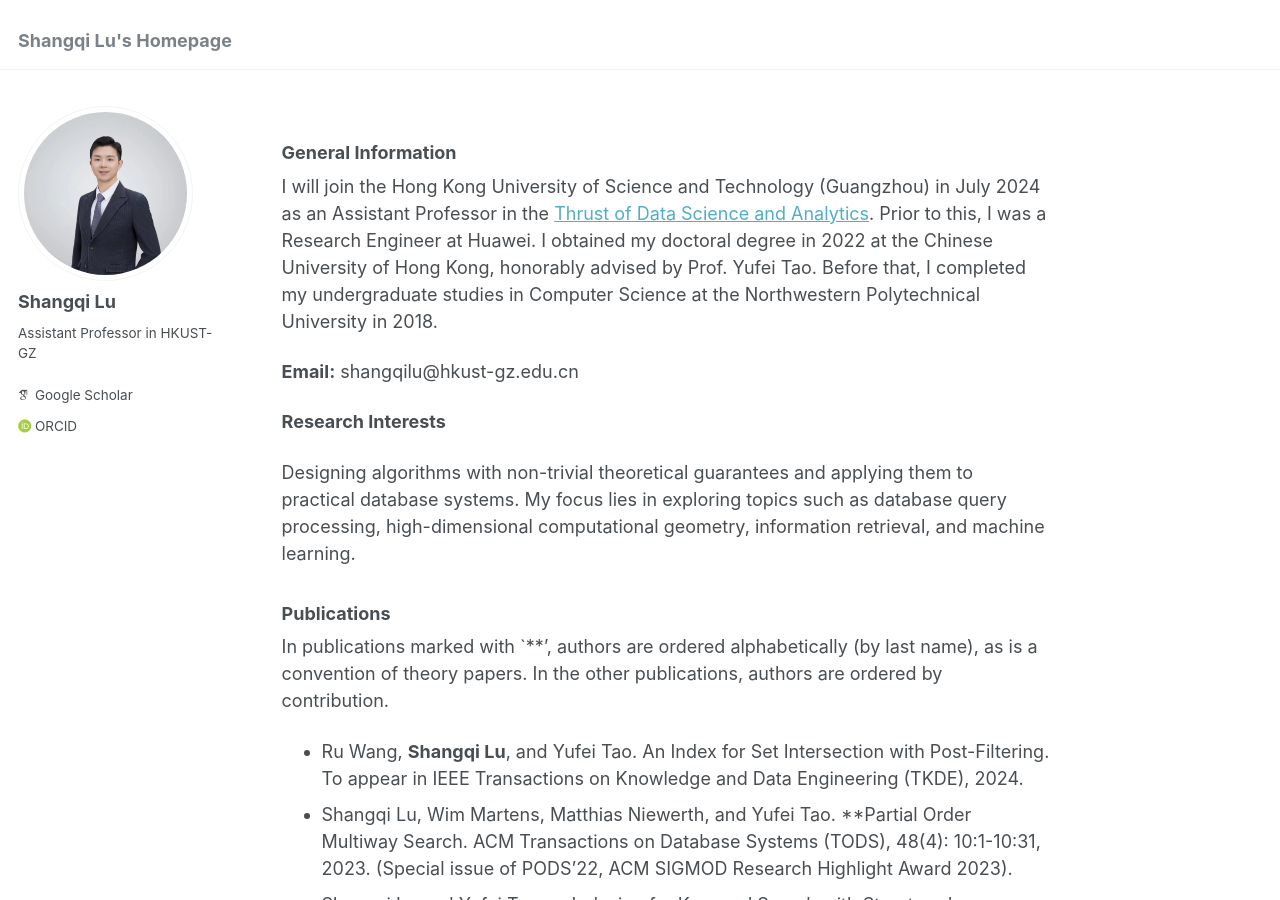
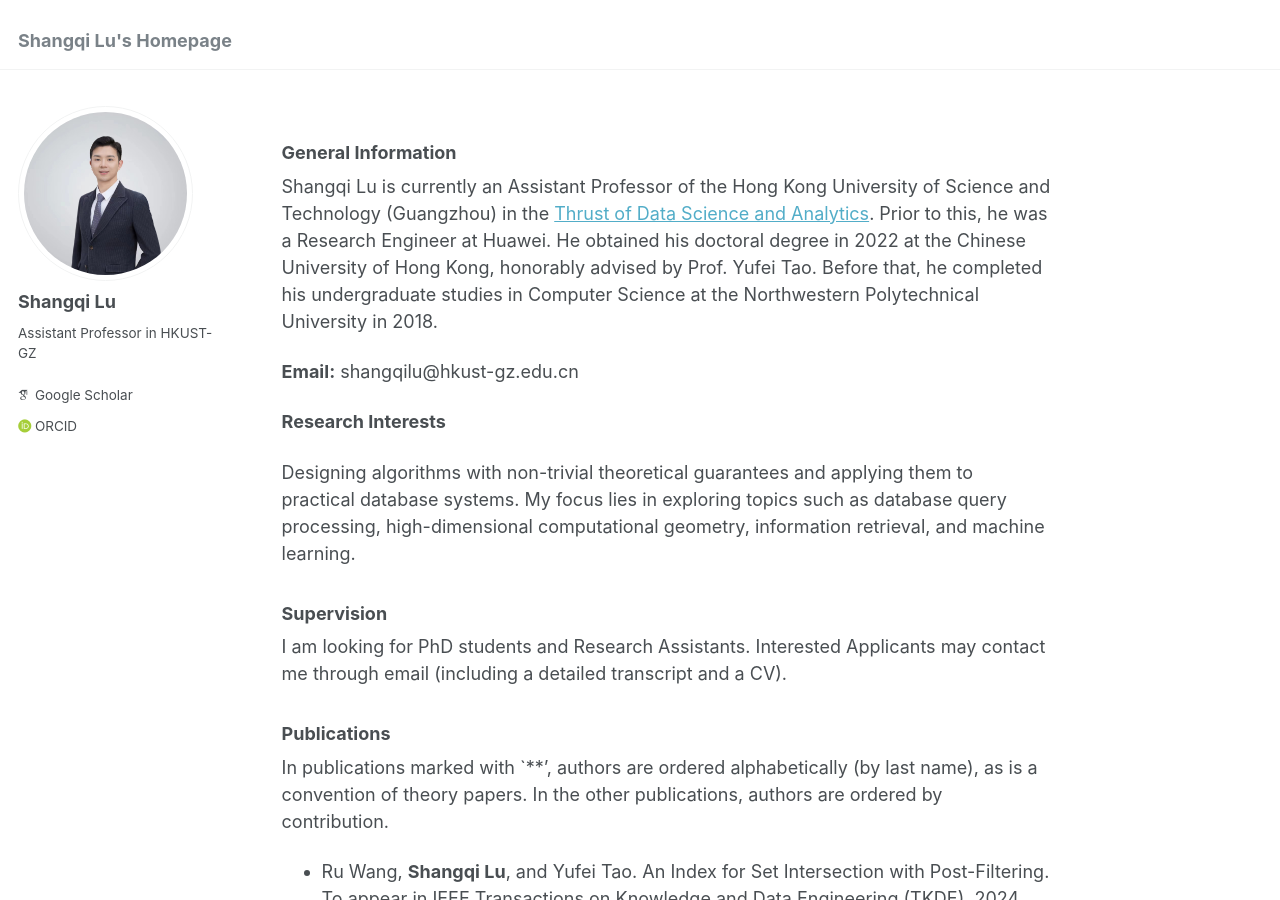
Before and after one commit to shangqilu/shangqilu.github.io, a Jekyll site: the page built from _pages/about.md, in a window 1280 px wide and 900 px high. Built offline with Jekyll 4.4.1, drawn with Linux system fonts in a browser that asks for light colours; some web fonts are replaced; some of the changed text lies outside the part shown.

Commit message:
update home page

```diff
--- a/_pages/about.md
+++ b/_pages/about.md
@@ -14,13 +14,17 @@ redirect_from:
 
 ### General Information
 
-I will join the Hong Kong University of Science and Technology (Guangzhou) in July 2024 as an Assistant Professor in the [Thrust of Data Science and Analytics](https://dsa.hkust-gz.edu.cn/). Prior to this, I was a Research Engineer at Huawei. I obtained my doctoral degree in 2022 at the Chinese University of Hong Kong, honorably advised by Prof. Yufei Tao. Before that, I completed my undergraduate studies in Computer Science at the Northwestern Polytechnical University in 2018.
+Shangqi Lu is currently an Assistant Professor of the Hong Kong University of Science and Technology (Guangzhou) in the [Thrust of Data Science and Analytics](https://dsa.hkust-gz.edu.cn/). Prior to this, he was a Research Engineer at Huawei. He obtained his doctoral degree in 2022 at the Chinese University of Hong Kong, honorably advised by Prof. Yufei Tao. Before that, he completed his undergraduate studies in Computer Science at the Northwestern Polytechnical University in 2018.
 
 **Email:** shangqilu@hkust-gz.edu.cn
 
 **Research Interests**
 
 Designing algorithms with non-trivial theoretical guarantees and applying them to practical database systems. My focus lies in exploring topics such as database query processing, high-dimensional computational geometry, information retrieval, and machine learning.
+
+### Supervision
+
+I am looking for PhD students and Research Assistants. Interested Applicants may contact me through email (including a detailed transcript and a CV).
 
 ### Publications
 
@@ -37,10 +41,6 @@ In publications marked with `**', authors are ordered alphabetically (by last na
 - Shangqi Lu and Yufei Tao. **Towards Optimal Dynamic Indexes for Approximate (and Exact) Triangle Counting. Proceedings of the 24th International Conference on Database Theory (ICDT), pages 6:1-6:23, 2021.
 - Yufei Tao and **Shangqi Lu.** From Online to Non-i.i.d. Batch Learning. Proceedings of the 26th ACM International Conference On Knowledge Discovery and Data Mining (SIGKDD), pages 328-337, 2020.
 
-### Supervision
-
-I believe in supervising a very small number of PhD students simultaneously. Currently, there is a PhD opening for Spring 2025. Applications for the Fall 2025 intake are also open. Applicants may contact me through email (including a detailed transcript and a CV) and submit their application via the HKUST Online Application System.
-
 ### Awards
 
 - SIGMOD Research Highlight Award 2023
```
